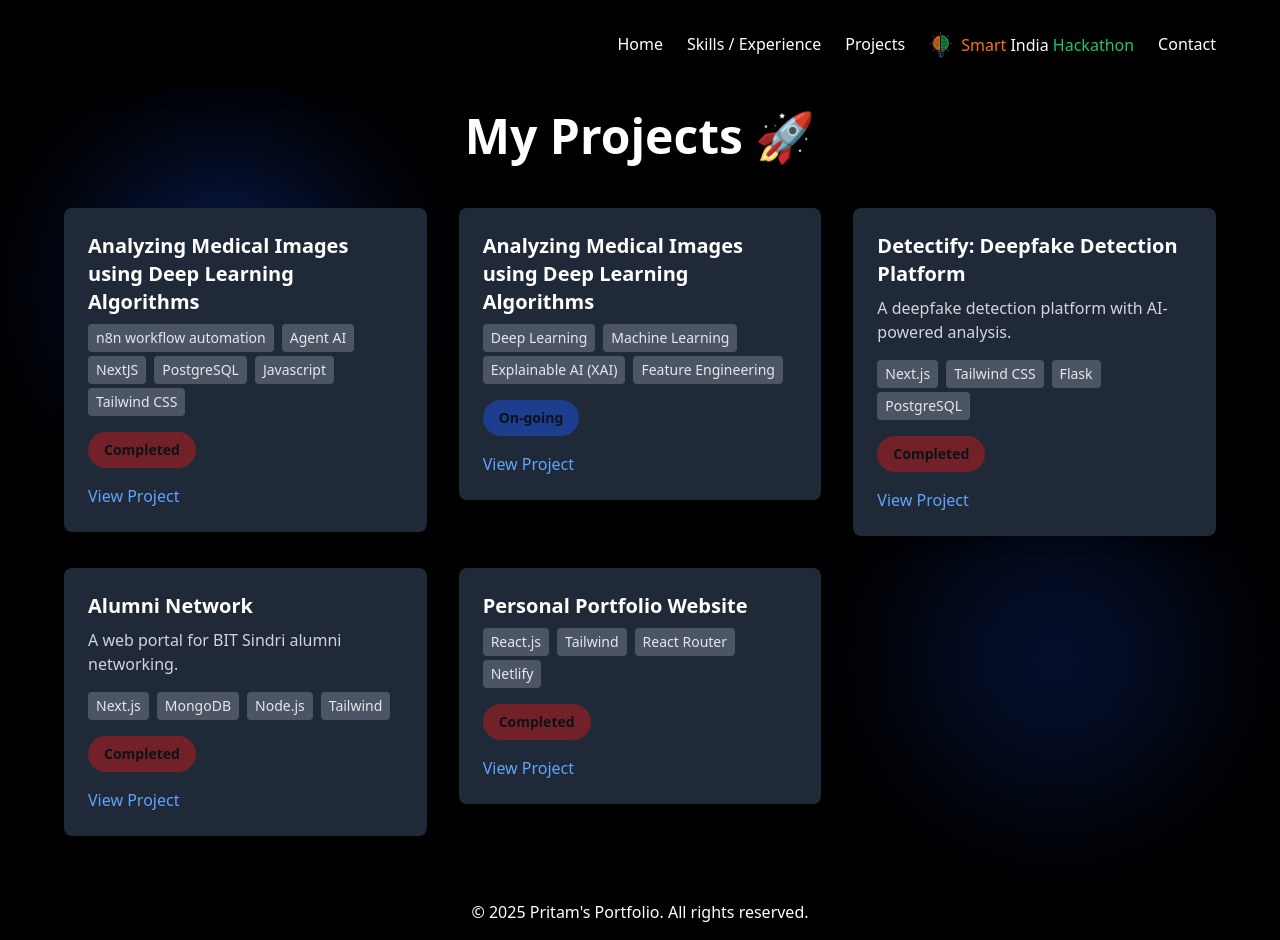
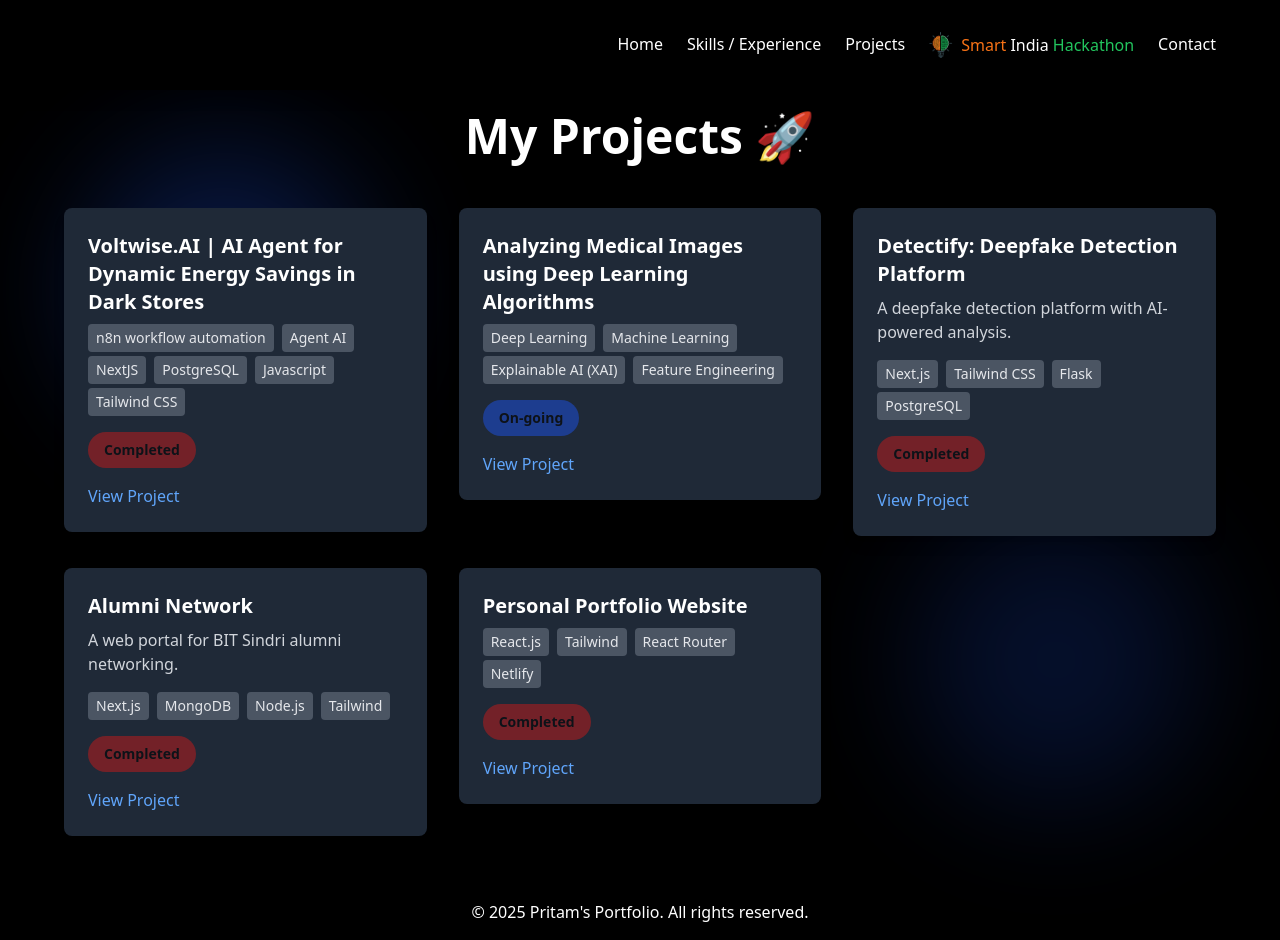
Before and after one commit to pritamapatra/My-Portfolio, a React (Vite) app: page /projects in a window 1280 px wide. Built offline with nearby package versions, Linux system fonts and the light colour scheme; the HTML template or start-up script is replaced by a standard one.

Commit message:
Update Projects.jsx

```diff
--- a/src/Pages/Projects.jsx
+++ b/src/Pages/Projects.jsx
@@ -3,7 +3,7 @@ import ProjectCard from '../components/ProjectCard';
 
 const projects = [
   {
-    title: "Analyzing Medical Images using Deep Learning Algorithms",
+    title: "Voltwise.AI | AI Agent for Dynamic Energy Savings in Dark Stores",
     description: "",
     tech: ["n8n workflow automation", "Agent AI", "NextJS", "PostgreSQL","Javascript","Tailwind CSS"],
     link: "/",
```
